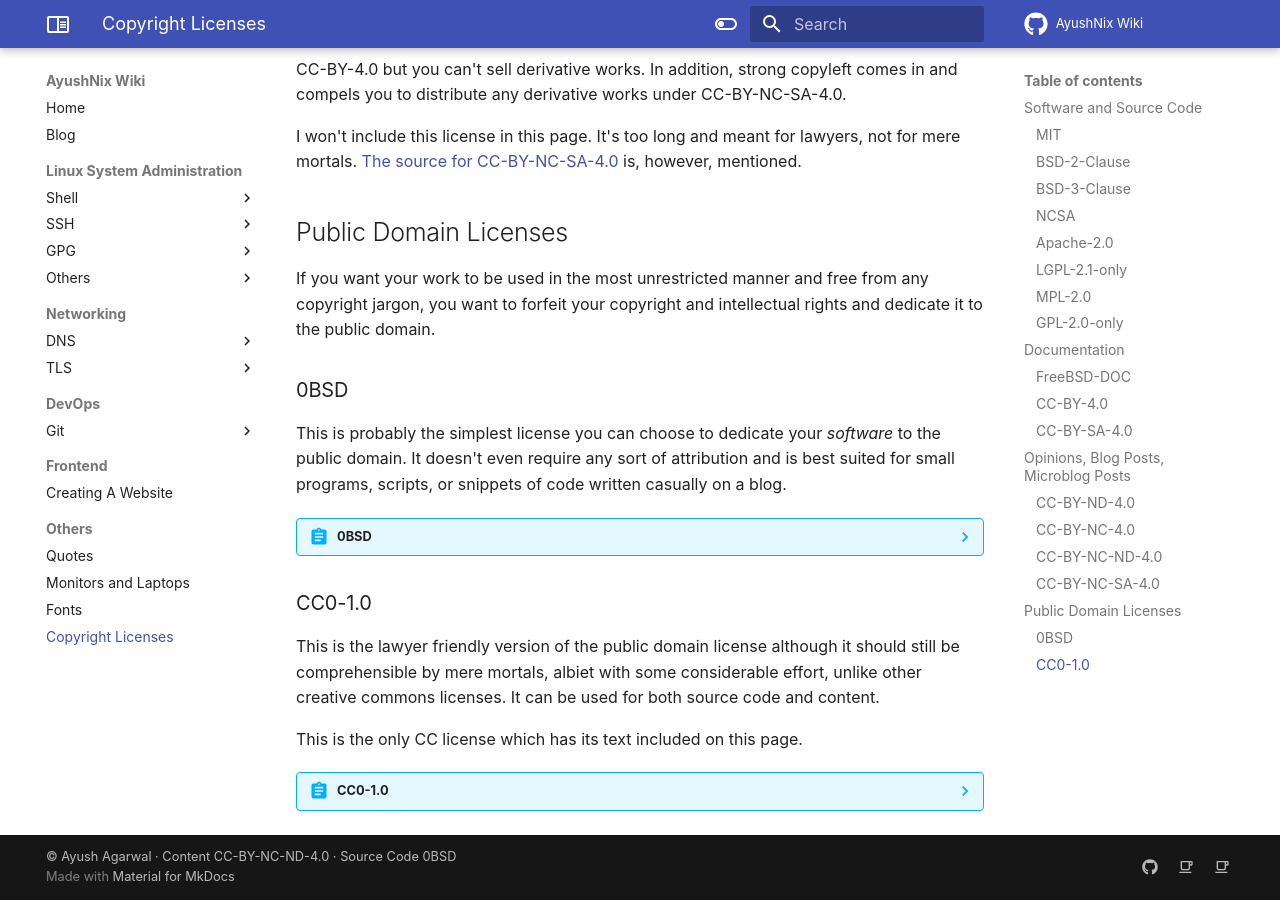
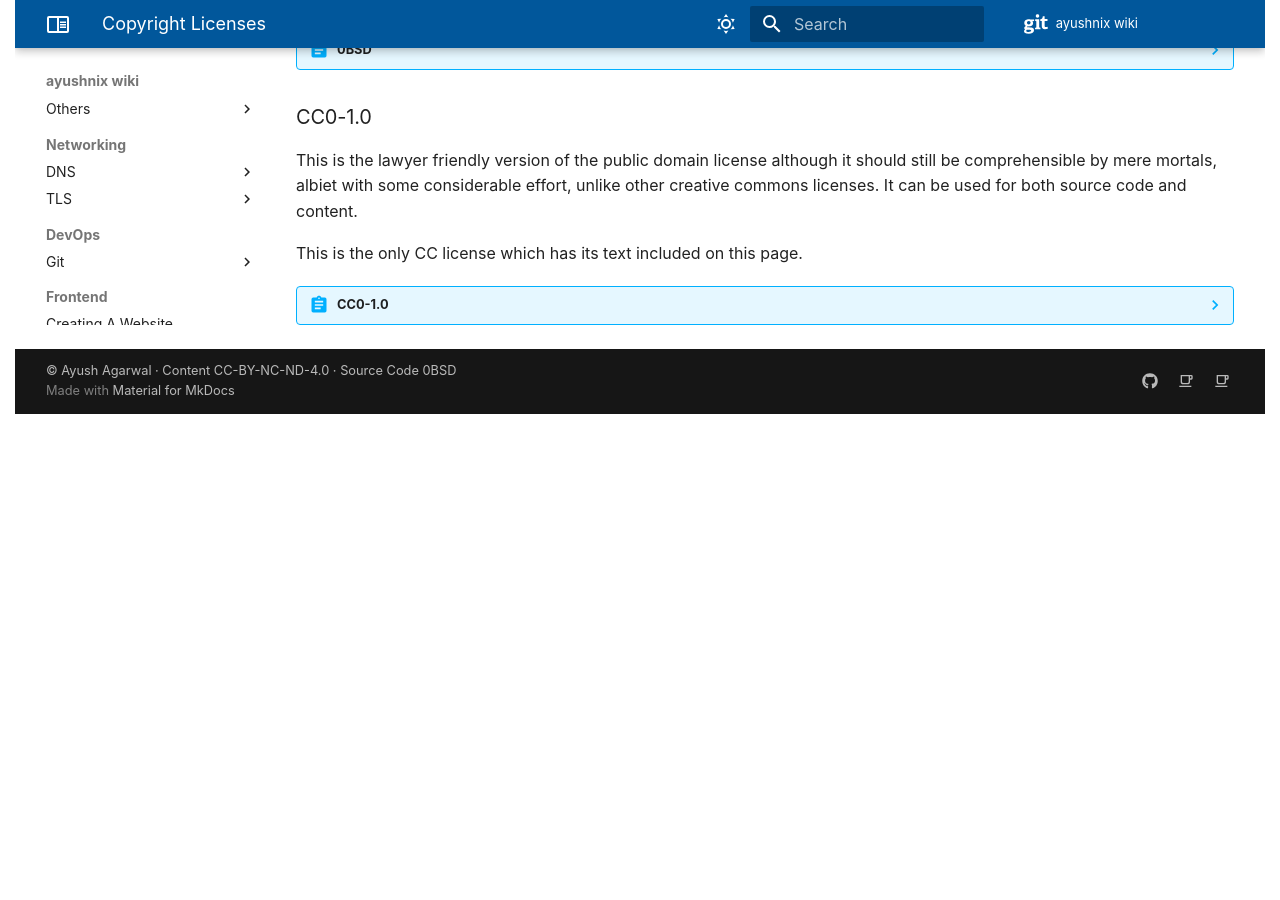
Before and after one commit to ayushnix/wiki, an MkDocs documentation site: the page built from docs/others/licenses.md, in a window 1280 px wide and 900 px high, scrolled down 4133 px. Built offline with MkDocs 1.6.1 and Material for MkDocs 9.7.7, drawn with Linux system fonts in a browser that asks for light colours; comment, search, counter and statistics services are not loaded; after the commit the page ends 4547 px from its top, so only the background shows below that; some of the changed lines change nothing that is shown.

Commit message:
update mkdocs.yml

```diff
--- a/mkdocs.yml
+++ b/mkdocs.yml
@@ -1,20 +1,23 @@
+# BASIC DETAILS ----------------------------------------------------------------
 ---
-site_name: AyushNix Wiki
-repo_name: AyushNix Wiki
+site_name: ayushnix wiki
+repo_name: ayushnix wiki
 repo_url: https://github.com/ayushnix/wiki
-site_url: https://ayushnix.com
+site_url: https://wiki.ayushnix.com
 edit_uri: ""
-site_description: The personal wiki of Ayush Agarwal
+site_description: the personal wiki of ayushnix
 site_author: Ayush Agarwal
 copyright: >-
   &copy; Ayush Agarwal · Content
   <a href="https://creativecommons.org/licenses/by-nc-nd/4.0/legalcode.txt">
-  CC-BY-NC-ND-4.0</a> · Source Code <a href="https://spdx.org/licenses/0BSD.html">
-  0BSD</a>
+  CC-BY-NC-ND-4.0</a> · <a href="https://github.com/ayushnix/wiki">Source Code</a>
+  <a href="https://spdx.org/licenses/0BSD.html">0BSD</a>
+
+# NAVIGATION -------------------------------------------------------------------
 
 nav:
   - Home: "index.md"
-  - Blog: "https://blog.ayushnix.com"
+  - Microblog: "https://microblog.ayushnix.com"
   - "Linux System Administration":
       - Shell:
           - "Shell Scripting": "sysadmin/shell/scripting.md"
@@ -47,12 +50,15 @@
       - "Fonts": "others/fonts.md"
       - "Copyright Licenses": "others/licenses.md"
 
+# THEME PROPERTIES -------------------------------------------------------------
+
 theme:
+  language: en
   name: material
   font: false
   icon:
     logo: material/book-open-outline
-    repo: fontawesome/brands/github
+    repo: fontawesome/brands/git
   favicon: images/book-open-outline.svg
   palette:
     - media: "(prefers-color-scheme: light)"
@@ -60,21 +66,24 @@
       primary: light-blue-900
       accent: deep-purple
       toggle:
-        icon: material/toggle-switch-off-outline
-        name: Switch to Dark Mode
+        icon: material/weather-sunny
+        name: switch to dark mode
     - media: "(prefers-color-scheme: dark)"
       scheme: slate
       primary: light-blue-300
       accent: orange
       toggle:
-        icon: material/toggle-switch
-        name: Switch to Light Mode
+        icon: material/weather-night
+        name: switch to light mode
   features:
     - navigation.instant
     - navigation.sections
+    - navigation.tracking
     - header.autohide
     - content.code.annotate
-    # - toc.integrate
+    - toc.integrate
+
+# PYTHON MARKDOWN EXTENSIONS ---------------------------------------------------
 
 markdown_extensions:
   - abbr
@@ -83,7 +92,7 @@
   - def_list
   - footnotes
   - meta
-  - sane_lists
+  - tables
   - pymdownx.snippets
   - pymdownx.tabbed:
       alternate_style: true
@@ -92,6 +101,7 @@
       anchor_linenums: true
   - pymdownx.inlinehilite
   - pymdownx.superfences
+  - pymdownx.mark
   - pymdownx.caret
   - pymdownx.tilde
   - pymdownx.smartsymbols
@@ -102,28 +112,28 @@
       emoji_generator: !!python/name:materialx.emoji.to_svg
   - pymdownx.betterem:
       smart_enable: all
-  # - pymdownx.arithmatex:
-  #     generic: true
   - toc:
       permalink: "#"
       toc_depth: 4
       baselevel: 2
 
+# PLUGINS ---------------------------------------------------------------------
+
 plugins:
   - search
   - git-revision-date-localized:
+      type: iso_date
+      timezone: Asia/Kolkata
       enable_creation_date: true
 
+# CUSTOM CSS AND JS ------------------------------------------------------------
+
 extra_css:
-  - css/dark-light-image.css
-  - css/font-family.css
-  - css/primary-color.css
-  - css/scrollbar-layoutshift.css
-# extra_javascript:
-#   - js/custom.js
+  - css/custom.css
+
+# EXTRA SITE CONTENT -----------------------------------------------------------
 
 extra:
-  # manifest: manifest.webmanifest
   social:
     - icon: fontawesome/brands/github
       link: https://github.com/ayushnix
```
